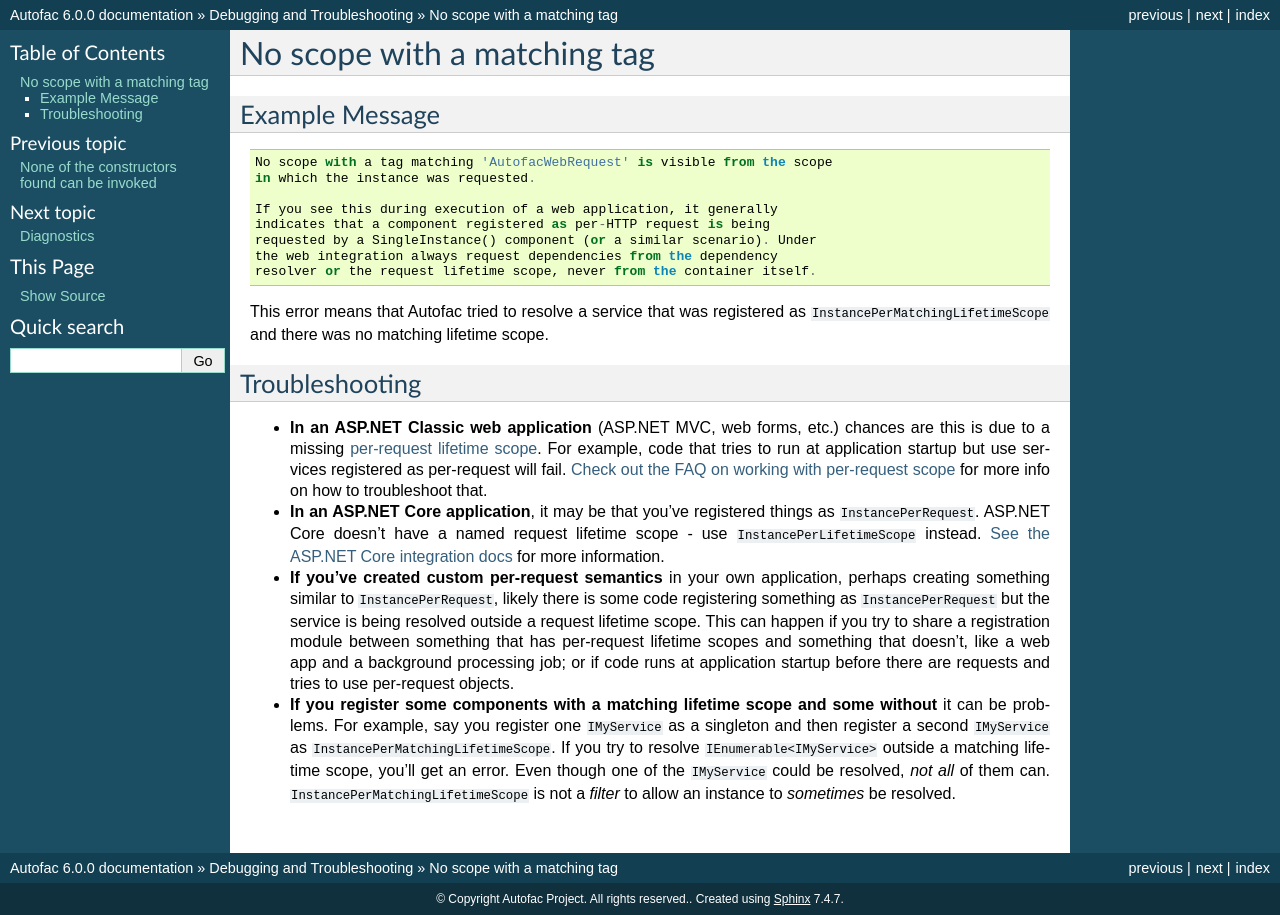
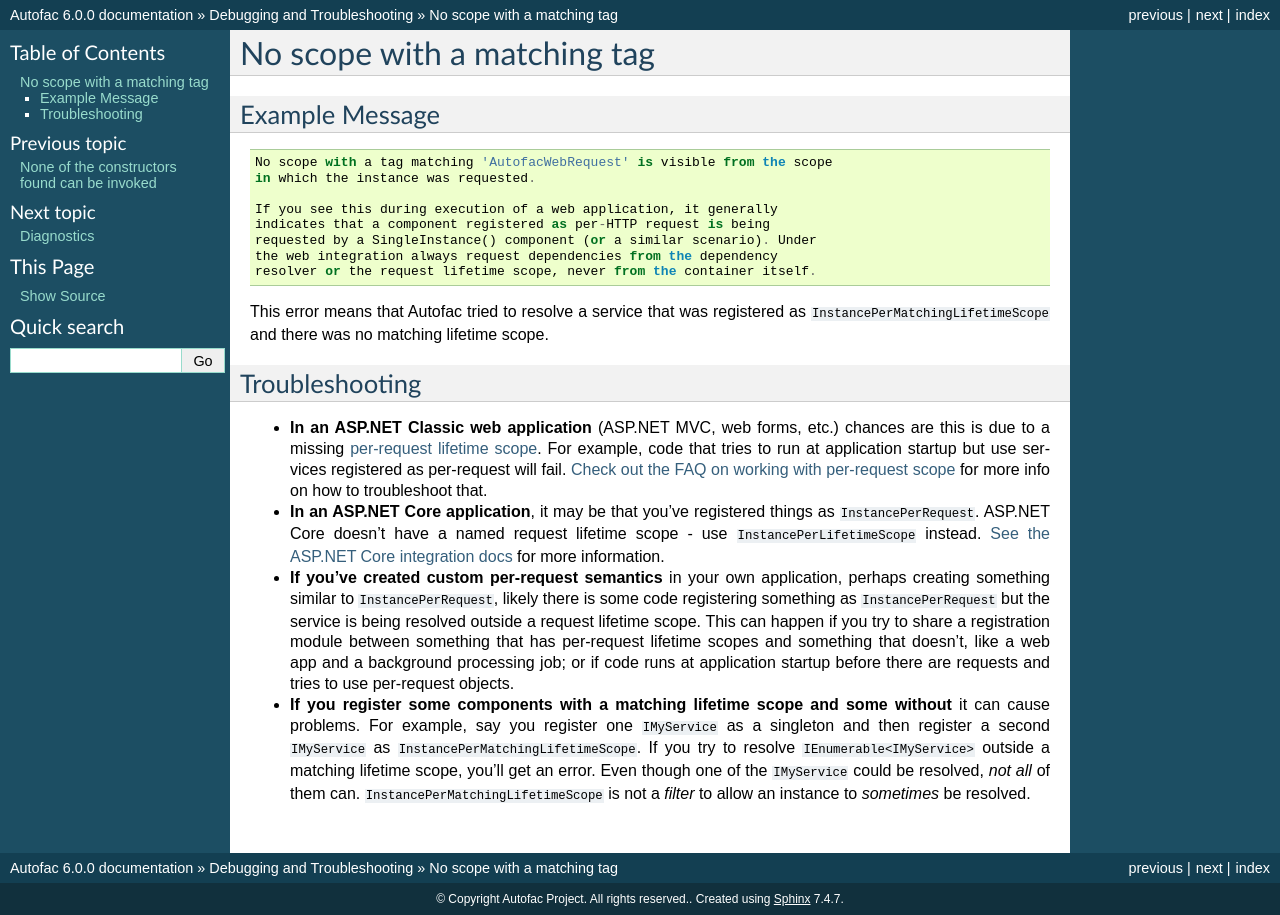
Before and after one commit to autofac/Documentation, a Sphinx documentation site: the page built from docs/troubleshooting/exceptions/no-scope-with-matching-tag.rst, in a window 1280 px wide. Built offline with Sphinx 7.4.7, drawn with Linux system fonts in a browser that asks for light colours.

Commit message:
Update docs/troubleshooting/exceptions/no-scope-with-matching-tag.rst
Co-authored-by: Alistair Evans <alistairjevans@gmail.com>

```diff
--- a/docs/troubleshooting/exceptions/no-scope-with-matching-tag.rst
+++ b/docs/troubleshooting/exceptions/no-scope-with-matching-tag.rst
@@ -24,4 +24,4 @@
 - **In an ASP.NET Classic web application** (ASP.NET MVC, web forms, etc.) chances are this is due to a missing :doc:`per-request lifetime scope <../../faq/per-request-scope>`. For example, code that tries to run at application startup but use services registered as per-request will fail. :doc:`Check out the FAQ on working with per-request scope <../../faq/per-request-scope>` for more info on how to troubleshoot that.
 - **In an ASP.NET Core application**, it may be that you've registered things as ``InstancePerRequest``. ASP.NET Core doesn't have a named request lifetime scope - use ``InstancePerLifetimeScope`` instead. :doc:`See the ASP.NET Core integration docs <../../integration/aspnetcore>` for more information.
 - **If you've created custom per-request semantics** in your own application, perhaps creating something similar to ``InstancePerRequest``, likely there is some code registering something as ``InstancePerRequest`` but the service is being resolved outside a request lifetime scope. This can happen if you try to share a registration module between something that has per-request lifetime scopes and something that doesn't, like a web app and a background processing job; or if code runs at application startup before there are requests and tries to use per-request objects.
-- **If you register some components with a matching lifetime scope and some without** it can be problems. For example, say you register one ``IMyService`` as a singleton and then register a second ``IMyService`` as ``InstancePerMatchingLifetimeScope``. If you try to resolve ``IEnumerable<IMyService>`` outside a matching lifetime scope, you'll get an error. Even though one of the ``IMyService`` could be resolved, *not all* of them can. ``InstancePerMatchingLifetimeScope`` is not a *filter* to allow an instance to *sometimes* be resolved.
+- **If you register some components with a matching lifetime scope and some without** it can cause problems. For example, say you register one ``IMyService`` as a singleton and then register a second ``IMyService`` as ``InstancePerMatchingLifetimeScope``. If you try to resolve ``IEnumerable<IMyService>`` outside a matching lifetime scope, you'll get an error. Even though one of the ``IMyService`` could be resolved, *not all* of them can. ``InstancePerMatchingLifetimeScope`` is not a *filter* to allow an instance to *sometimes* be resolved.
```
